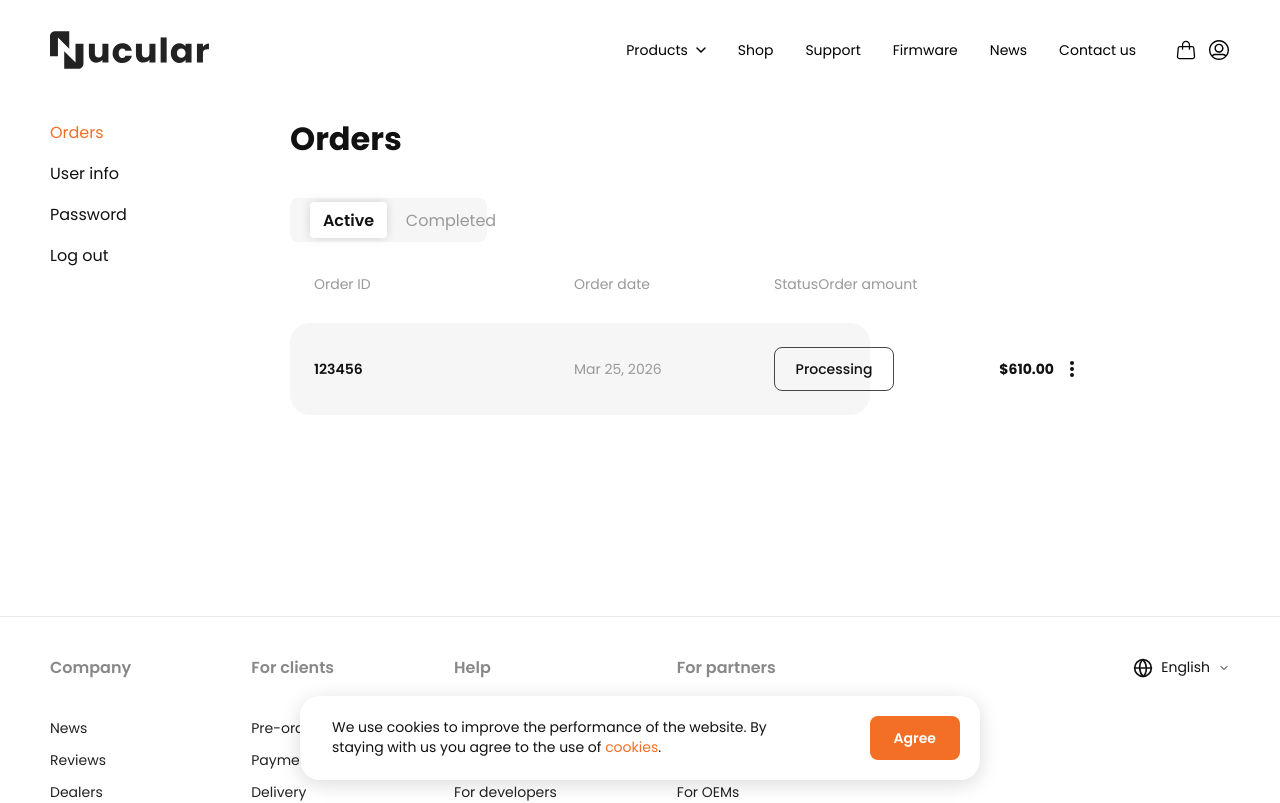
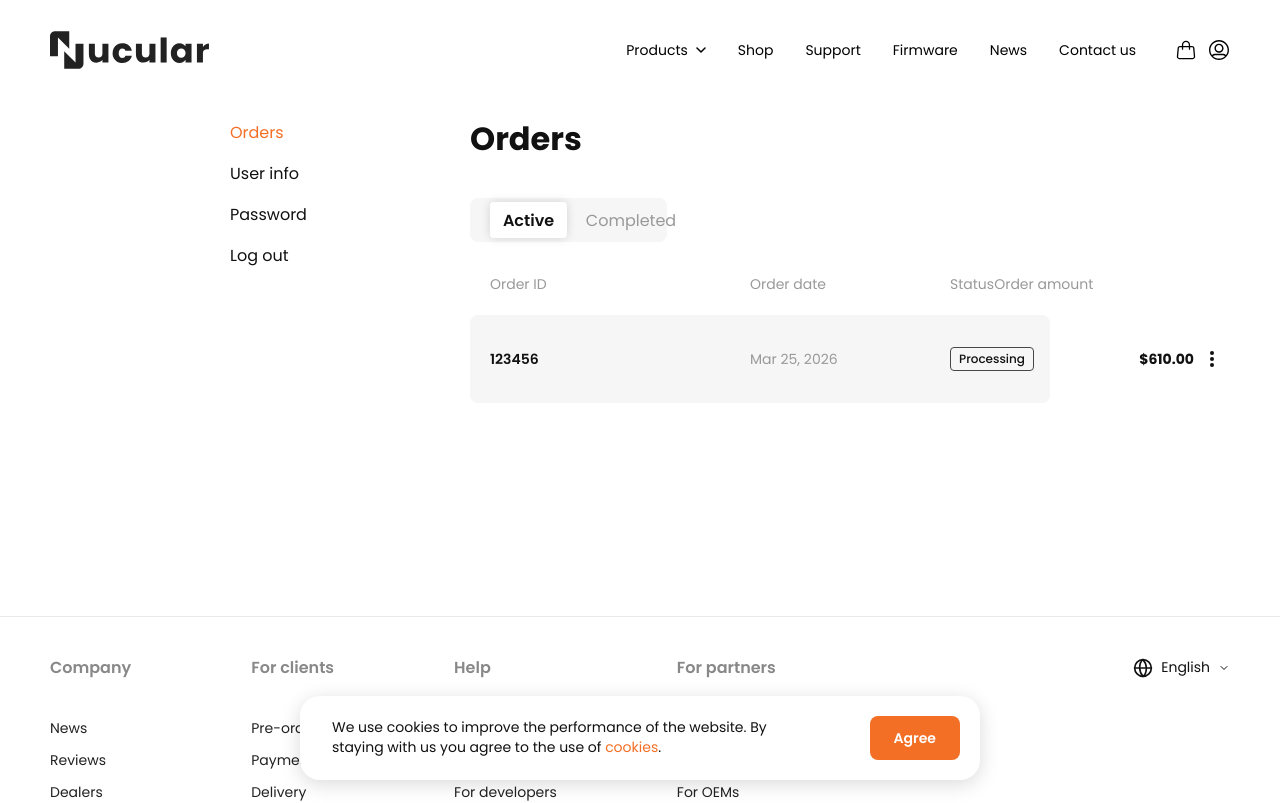
Before and after one commit to nucular2/nucularelectronics, a React (Vite) app in the folder frontend/: page /orders in a window 1280 px wide. Shown: the top 803 px of the page. Built offline with nearby package versions, Linux system fonts and the light colour scheme; no server answers.

Commit message:
Account desktop: center layout and refine orders list visuals

```diff
--- a/frontend/src/app-styles.css
+++ b/frontend/src/app-styles.css
@@ -300,7 +300,7 @@
 .orders-nav-item.logout {
   color: #111;
   margin-top: 0;
-  margin-left: auto;
+  margin-left: 0;
 }
 
 /* Content Title */
@@ -435,7 +435,7 @@
   .orders-list-header {
     display: grid;
     grid-template-columns: 260px 200px 1fr 160px 40px;
-    padding: 0 24px 16px 24px;
+    padding: 0 20px 8px 20px;
     font-size: 14px;
     color: #999;
     margin-bottom: 12px;
@@ -450,10 +450,17 @@
     display: grid;
     grid-template-columns: 260px 200px 1fr 160px 40px;
     align-items: center;
-    padding: 24px;
+    padding: 12px 20px;
     background: #F6F6F6;
-    border-radius: 20px;
+    border-radius: 8px;
     box-sizing: border-box;
+  }
+  .orders-list .status-badge {
+    height: 24px;
+    min-width: 0;
+    padding: 0 8px;
+    border-radius: 4px;
+    font-size: 12px;
   }
   .orders-list .order-card .order-card-header,
   .orders-list .order-card .order-card-divider,
@@ -879,10 +886,10 @@
     justify-content: center;
   }
   .orders-container {
-    max-width: 1180px;
-    width: 1180px;
+    max-width: none;
+    width: 100%;
     padding: 0;
-    margin: 0 auto;
+    margin: 0;
   }
   .orders-layout {
     display: flex;
@@ -890,6 +897,8 @@
     gap: 60px;
     align-items: flex-start;
     height: auto;
+    width: fit-content;
+    margin: 0 auto;
   }
   .orders-sidebar {
     width: 180px; /* per spec */
```
